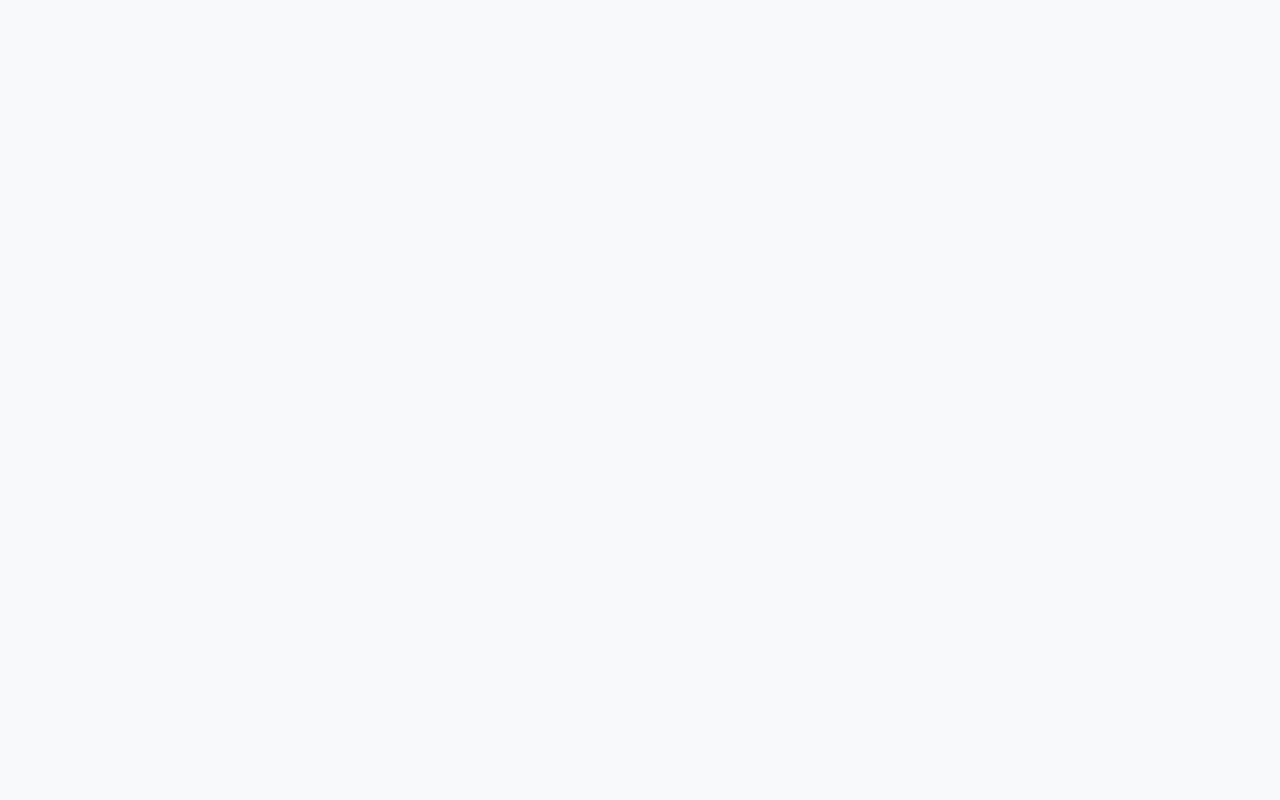
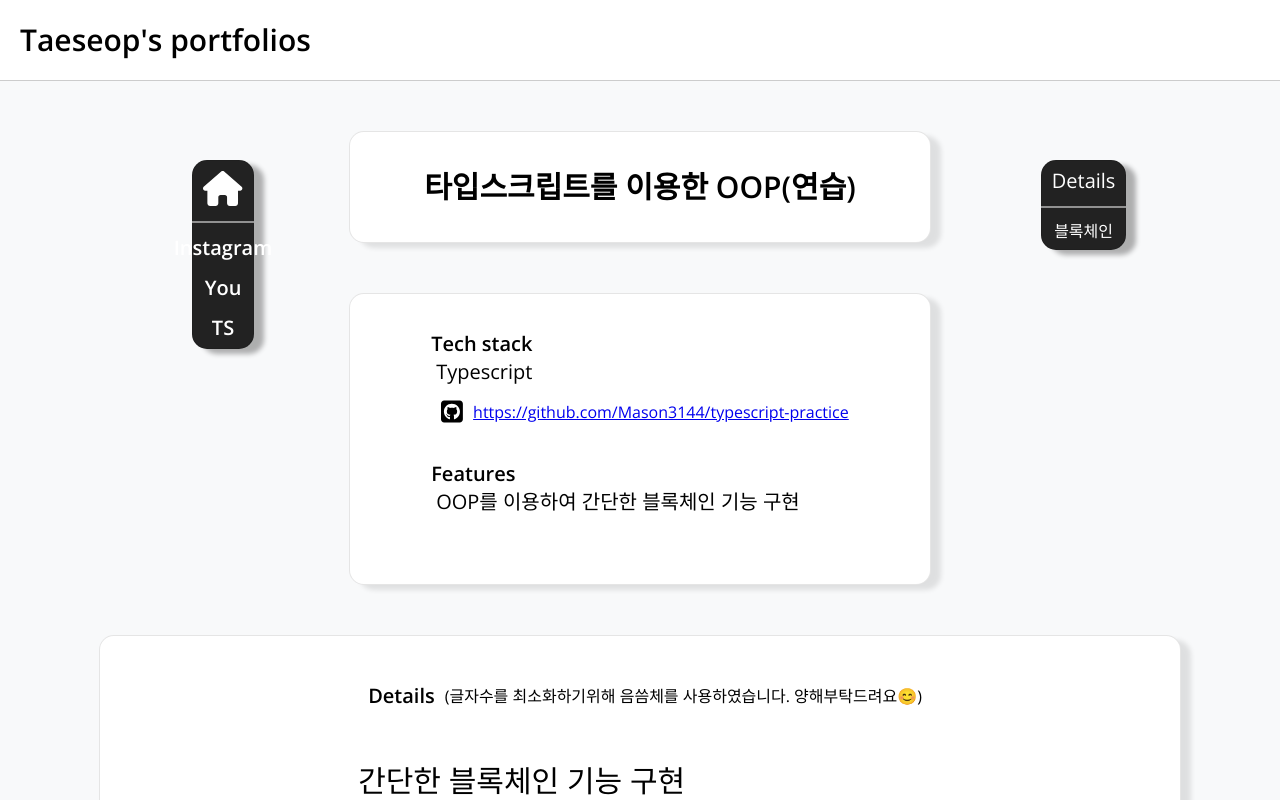
Before and after one commit to Mason3144/portfolio, a React (Create React App) app: page /oop-practice in a window 1280 px wide. Before the commit this address had no page. Shown: the top 800 px of the page. Built offline with nearby package versions, Linux system fonts and the light colour scheme.

Commit message:
Typescript and OOP for blockchain

```diff
--- a/src/App.js
+++ b/src/App.js
@@ -4,6 +4,7 @@ import Home from "./screens/Home";
 import Insta from "./screens/Insta";
 import reset from "styled-reset";
 import Youtube from "./screens/Youtube";
+import Oop from "./screens/Oop";
 
 const GlobalStyles = createGlobalStyle`
 ${reset}
@@ -19,6 +20,7 @@ function App() {
         <Route path="/" element={<Home />}></Route>
         <Route path="/instagram-clone" element={<Insta />}></Route>
         <Route path="/youtube-clone" element={<Youtube />}></Route>
+        <Route path="/oop-practice" element={<Oop />}></Route>
       </Routes>
     </Router>
   );
--- a/src/screens/Home.js
+++ b/src/screens/Home.js
@@ -36,6 +36,13 @@ export default function Home() {
             </Link>
           </Container>
         </Layout>
+        <Layout>
+          <Container>
+            <Link to={"/oop-practice"} style={{ textDecoration: "none" }}>
+              <H2>타입스크립트를 이용한 객체 지향 프로그래밍(연습)</H2>
+            </Link>
+          </Container>
+        </Layout>
       </Contents>
     </BigContainer>
   );
--- a/src/screens/Nav.js
+++ b/src/screens/Nav.js
@@ -28,6 +28,13 @@ const Layer = styled.div`
   border: 1px solid rgba(255, 255, 255, 0.5);
   margin: 5px 0 5px 0;
 `;
+const Span = styled.span`
+  color: white;
+  font-size: 20px;
+  text-align: center;
+  font-weight: 800;
+  text-decoration: none;
+`;
 export default function Nav() {
   return (
     <NavBox>
@@ -39,19 +46,48 @@ export default function Nav() {
         />
       </Link>
       <Layer />
-      <Link to={"/instagram-clone"}>
-        <FontAwesomeIcon
+      <Link
+        to={"/instagram-clone"}
+        style={{
+          textDecoration: "none",
+          height: 40,
+          display: "flex",
+          alignItems: "center",
+        }}
+      >
+        {/* <FontAwesomeIcon
           icon={faInstagram}
           color="white"
           style={{ fontSize: 40, margin: 10 }}
-        />
+        /> */}
+        <Span>Instagram</Span>
       </Link>
-      <Link to={"/youtube-clone"}>
-        <FontAwesomeIcon
+      <Link
+        to={"/youtube-clone"}
+        style={{
+          textDecoration: "none",
+          height: 40,
+          display: "flex",
+          alignItems: "center",
+        }}
+      >
+        {/* <FontAwesomeIcon
           icon={faYoutubeSquare}
           color="white"
           style={{ fontSize: 40, margin: 10 }}
-        />
+        /> */}
+        <Span>You</Span>
+      </Link>
+      <Link
+        to={"/oop-practice"}
+        style={{
+          textDecoration: "none",
+          height: 40,
+          display: "flex",
+          alignItems: "center",
+        }}
+      >
+        <Span>TS</Span>
       </Link>
     </NavBox>
   );
--- /dev/null
+++ b/src/screens/Oop.js
@@ -0,0 +1,79 @@
+import styled from "styled-components";
+import { Layout } from "./components";
+import Header from "./Header";
+import Nav from "./Nav";
+import { faSquareGithub } from "@fortawesome/free-brands-svg-icons";
+import { FontAwesomeIcon } from "@fortawesome/react-fontawesome";
+import TypeDetails from "./details/typeDetails";
+const BigContainer = styled.div``;
+const Container = styled.div``;
+
+const Div = styled.div`
+  margin-bottom: 30px;
+`;
+
+const P = styled.p`
+  font-size: 20px;
+  line-height: 25px;
+  margin: 5px;
+`;
+const GitSpan = styled.span``;
+const Contents = styled.div``;
+const H1 = styled.h1`
+  font-weight: 600;
+  font-size: 30px;
+`;
+const H3 = styled.h3`
+  font-size: 20px;
+  font-weight: 600;
+  margin-bottom: 5px;
+`;
+const GitLink = styled.div`
+  display: flex;
+  align-items: center;
+`;
+
+export default function Oop() {
+  return (
+    <BigContainer>
+      <Header></Header>
+      <Nav />
+      <Contents>
+        <Layout>
+          <Container>
+            <H1>타입스크립트를 이용한 OOP(연습)</H1>
+          </Container>
+        </Layout>
+        <Layout>
+          <Container>
+            <Div>
+              <H3>Tech stack</H3>
+              <P>Typescript</P>
+              <a
+                href={"https://github.com/Mason3144/typescript-practice"}
+                target="_blank"
+                rel="noreferrer"
+              >
+                <GitLink>
+                  <FontAwesomeIcon
+                    icon={faSquareGithub}
+                    color="black"
+                    style={{ fontSize: 25, margin: 10 }}
+                  />
+                  <GitSpan>
+                    https://github.com/Mason3144/typescript-practice
+                  </GitSpan>
+                </GitLink>
+              </a>
+            </Div>
+            <Div>
+              <H3>Features</H3>
+              <P>OOP를 이용하여 간단한 블록체인 기능 구현</P>
+            </Div>
+          </Container>
+        </Layout>
+        <TypeDetails />
+      </Contents>
+    </BigContainer>
+  );
+}
--- /dev/null
+++ b/src/screens/details/typeDetails.js
@@ -0,0 +1,70 @@
+import { Layout } from "../components";
+import styled from "styled-components";
+import ContentsForm from "../ContentsForm";
+import BlockChain from "./typeDetails/blockChain";
+
+const DetailsLayout = styled(Layout)`
+  width: 1000px;
+`;
+const H3 = styled.h3`
+  font-size: 20px;
+  font-weight: 600;
+  margin: 10px;
+`;
+const TitleDiv = styled.div`
+  display: flex;
+  align-items: center;
+`;
+const DetailNav = styled.div`
+  position: fixed;
+  top: 20%;
+  right: 12%;
+  background-color: rgb(34, 34, 34);
+  border: 1px solid rgba(0, 0, 0, 0.1);
+  border-radius: 15px;
+  box-shadow: 10px 5px 5px rgba(0, 0, 0, 0.3);
+  justify-content: center;
+  align-items: center;
+  flex-direction: column;
+  display: flex;
+  color: white;
+`;
+const DetailLink = styled.a`
+  color: white;
+  text-decoration: none;
+  margin: 10px;
+`;
+const Layer = styled.div`
+  width: 100%;
+  border: 1px solid rgba(255, 255, 255, 0.5);
+  margin: 5px 0 5px 0;
+`;
+const Details = styled.span`
+  font-size: 20px;
+  margin: 10px;
+`;
+
+export default function TypeDetails() {
+  return (
+    <DetailsLayout>
+      <DetailNav>
+        <Details>Details</Details>
+        <Layer />
+        <DetailLink href="#간단한 블록체인 기능 구현">블록체인</DetailLink>
+      </DetailNav>
+      <div>
+        <TitleDiv>
+          <H3>Details</H3>
+          <span>
+            (글자수를 최소화하기위해 음씀체를 사용하였습니다. 양해부탁드려요😊)
+          </span>
+        </TitleDiv>
+        <ContentsForm
+          title="간단한 블록체인 기능 구현"
+          url1={"https://github.com/Mason3144/typescript-practice"}
+          text1={BlockChain}
+        ></ContentsForm>
+      </div>
+    </DetailsLayout>
+  );
+}
--- /dev/null
+++ b/src/screens/details/typeDetails/blockChain.js
@@ -0,0 +1,93 @@
+const BlockChain =
+  `import * as crypto from "crypto";
+
+interface CalculateHash {
+  prevHash: string;
+  height: number;
+  data: string;
+} // class Block의 메소드 caculateHash의 파라미터들을 정의
+
+interface BlockShape extends CalculateHash {
+  hash: string;
+} // class Block을 위한 hash라는 파라미터를 추가
+
+class Block implements BlockShape {
+  // interface BlockShape 을 상속시켜줌
+  public readonly hash: string;
+  constructor(
+    public readonly prevHash: string,
+    public readonly height: number,
+    public readonly data: string // readonly 옵션을 추가하여 해킹방지
+  ) {
+    this.hash = this.calculateHash({ prevHash, height, data });
+    // 메소드를 이용하여 hash값을 구함
+  }
+  private calculateHash({ prevHash, height, data }: CalculateHash) {
+    // interface CalculateHash 상속
+    const toHash = ` +
+  "`${prevHash}${height}${data}`" +
+  `;
+    // argument들을 이용하여 hash값을 정의한후
+    return crypto.createHash("sha256").update(toHash).digest("hex");
+    // crypto를 이용하여 암호화
+  }
+} // 이 class를 이용하여 interface BlockShape형태의 obj를 형성
+
+class Blockchain {
+  private blocks: Block[];
+  // blocks는 class Block형태의 array집단 이라 정의
+  constructor() {
+    this.blocks = [];
+  } // blocks의 초기값은 empty array
+
+  private getPrevHash() {
+    if (this.blocks.length === 0) return "";
+    return this.blocks[this.blocks.length - 1].hash;
+  } //Block의 인스턴스를 위한 prevHash 값 구하기
+
+  public addBlock(data: string) {
+    const newBlock = new Block(
+      this.getPrevHash(),
+      this.blocks.length + 1,
+      data
+    );
+    this.blocks.push(newBlock);
+  } // Block 인스턴스 생성후 Blockchain에 생성된 Block 추가하기
+
+  public getBlock(): readonly Block[] {
+    return this.blocks;
+  } // Blockchain에 생선된 Block들 확인하는 함수, readonly옵션으로 해킹방지
+}
+
+const block = new Blockchain();
+block.addBlock("first");
+block.addBlock("second");
+block.addBlock("third");
+//block.getBlock()[0].data = "forth" 와 같은 해킹 불가
+
+console.log(block.getBlock());
+/* 결과값
+[
+  Block {
+    prevHash: '',
+    height: 1,
+    data: 'first',
+    hash: 'e301b2a66451b8a27e1bec518a7b7eb713c9d21061de49ee9bff3b98fdbb83e6'
+  },
+  Block {
+    prevHash: 'e301b2a66451b8a27e1bec518a7b7eb713c9d21061de49ee9bff3b98fdbb83e6',
+    height: 2,
+    data: 'second',
+    hash: '5874487ddd240fcab471f9e3a2a8ba6983fd03c17657e562a778f2871814a324'
+  },
+  Block {
+    prevHash: '5874487ddd240fcab471f9e3a2a8ba6983fd03c17657e562a778f2871814a324',
+    height: 3,
+    data: 'third',
+    hash: 'ee3fbc57f4579dd20ddfbbc554a61635f0a9a7e50de5b845d68deb3db63411a5'
+  }
+]
+*/
+`;
+
+export default BlockChain;
```
